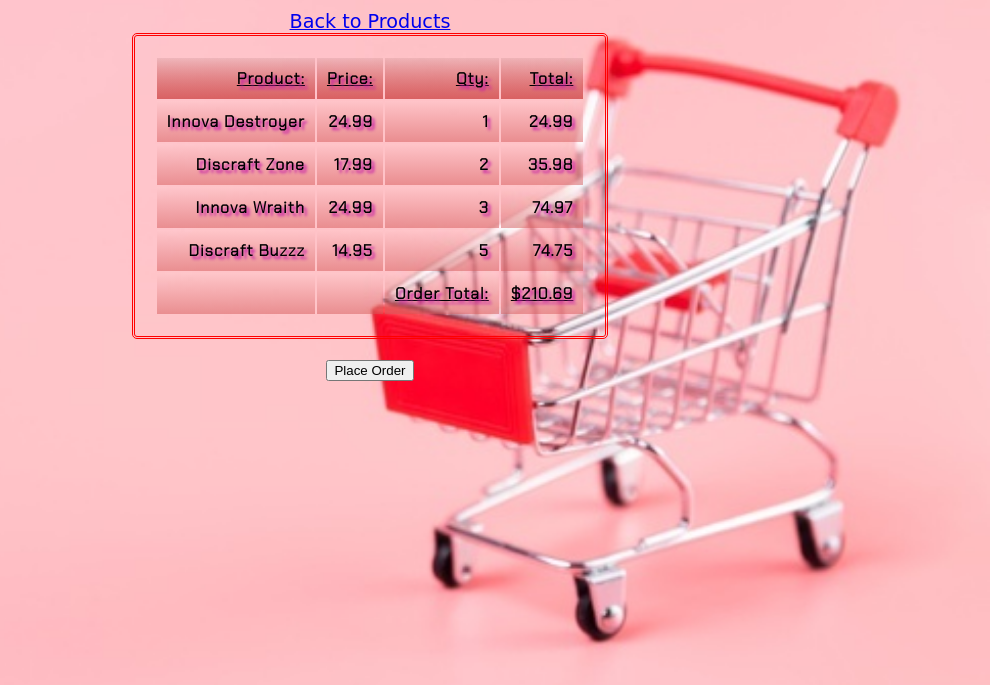
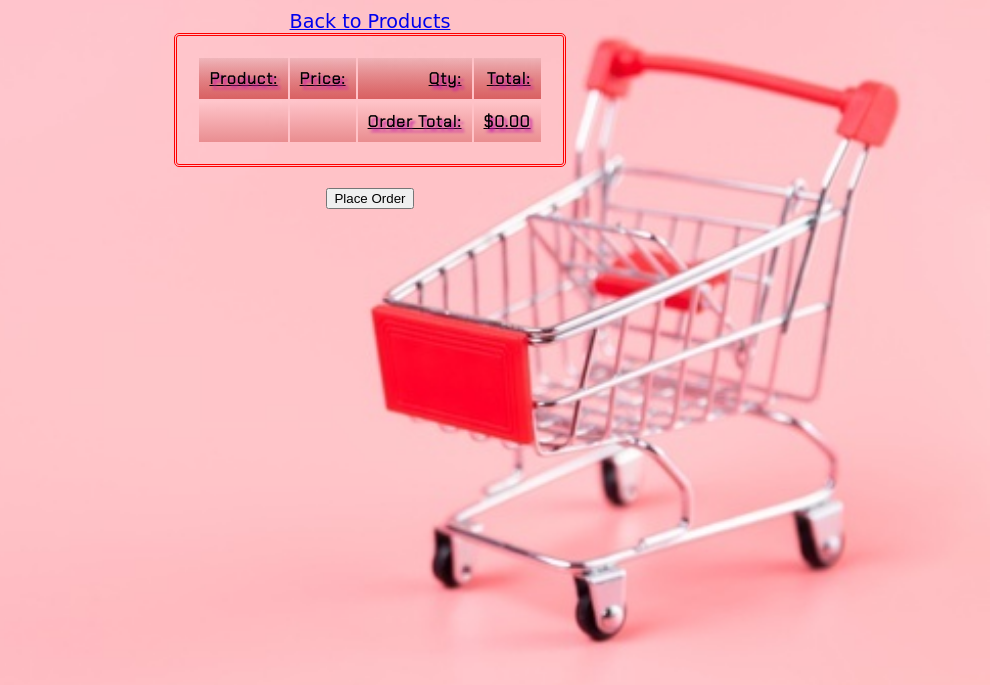
Before and after one commit to Gcrowder93/e-commerce, a website with bundled scripts: page Cart/index.html in a window 1280 px wide. Shown: the part 135-820 px from the top of the page, without its empty margins (290-1280 px from the left). Built offline with nearby package versions, Linux system fonts and the light colour scheme; a web font is replaced by a local one.

Commit message:
everything but add button

```diff
--- a/Cart/cart.js
+++ b/Cart/cart.js
@@ -1,9 +1,10 @@
 
-import { cart } from '../data/cart-data.js';
+
 import { discs } from '../data/discs.js';
-import { calculateOrderTotal, findById, toUSD } from '../utils.js';
+import { calculateOrderTotal, findById, getCart, toUSD } from '../utils.js';
 import { renderLineItems } from '../render-line-items.js';
 
+const cart = getCart();
 const tbody = document.getElementById('table-body');
 for (let cartItem of cart){
     const discData = findById(cartItem.id, discs);
--- a/utils.js
+++ b/utils.js
@@ -12,7 +12,6 @@
     }
     return orderTotal;
 }
-
 
 export function toUSD(number){
     return number.toLocaleString('en-us', { style: 'currency', currency: 'USD' }
```
Also changed, not shown: index.html (+1 -0 lines).
